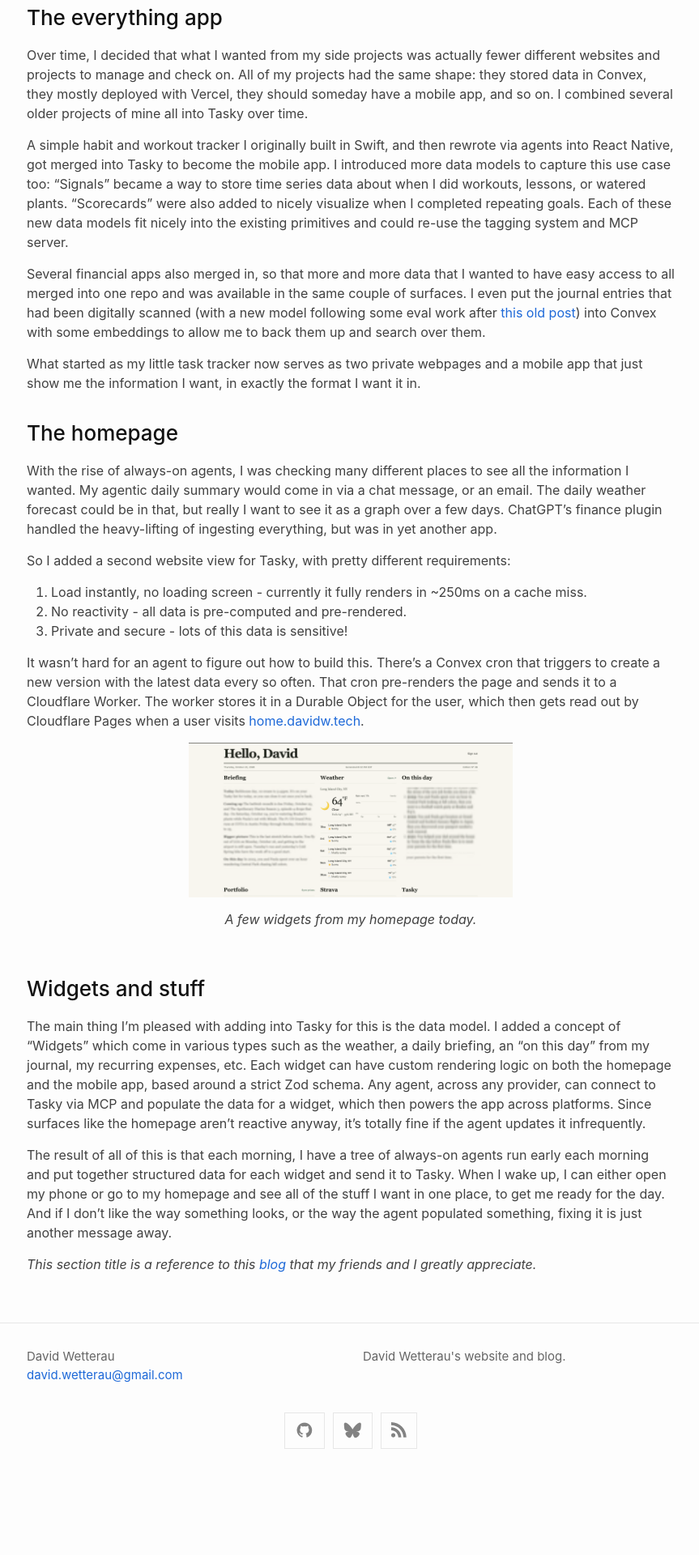
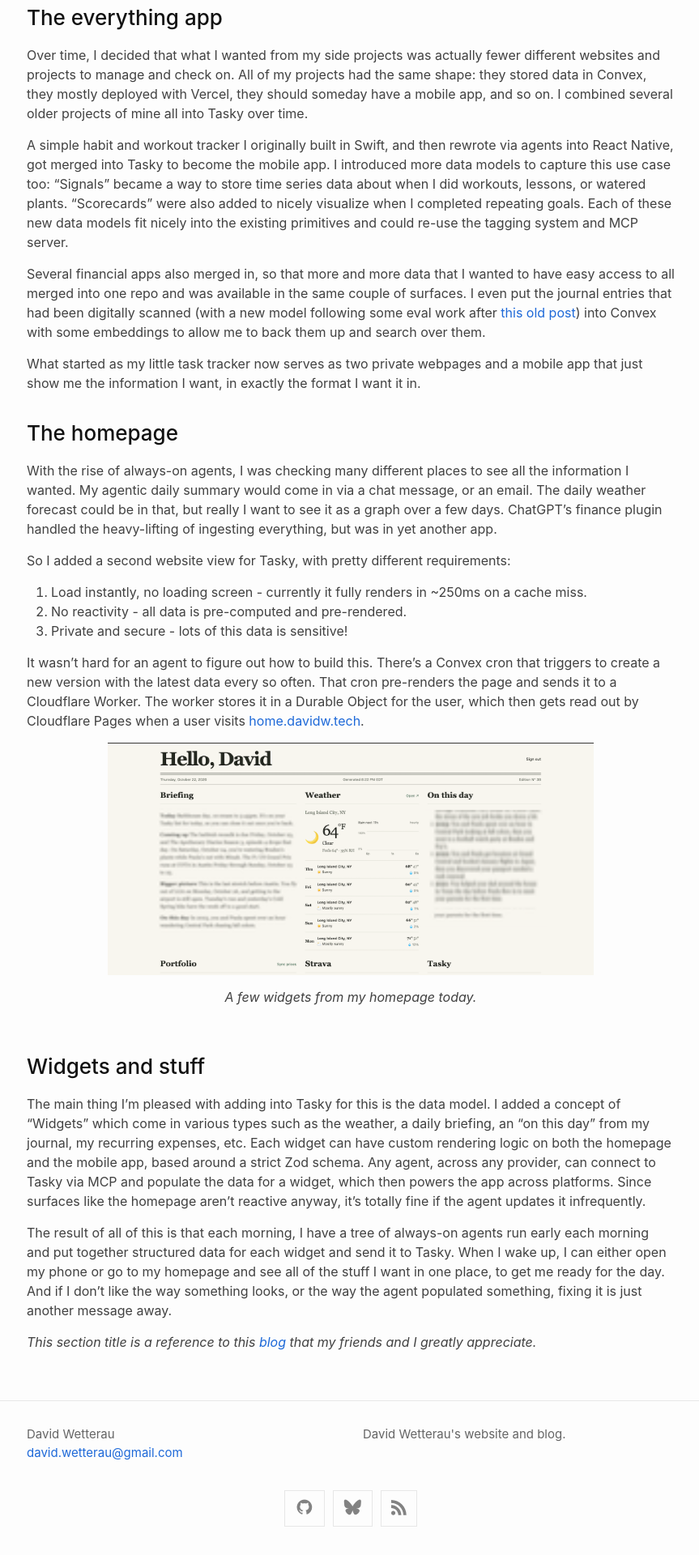
Before and after one commit to dwetterau/dwetterau.github.io, a Jekyll site: the page built from _posts/2026-10-22-tasky-and-agent-state.md, in a window 1280 px wide. Shown: the part 964-2884 px from the top of the page at 81% size, without its empty margins (207-1070 px from the left). Built offline with Jekyll 4.4.1, drawn with Linux system fonts in a browser that asks for light colours; comment, search, counter and statistics services are not loaded; before the commit the page ends 2788 px from its top, so only the background shows below that.

Commit message:
bigger image

```diff
--- a/_posts/2026-10-22-tasky-and-agent-state.md
+++ b/_posts/2026-10-22-tasky-and-agent-state.md
@@ -57,7 +57,7 @@
 That cron pre-renders the page and sends it to a Cloudflare Worker.
 The worker stores it in a Durable Object for the user, which then gets read out by Cloudflare Pages when a user visits [home.davidw.tech](https://home.davidw.tech).
 
-<p><img src="/assets/post_images/homepage_demo.png" alt="Homepage demo" class="centered-image small-image"></p>
+<p><img src="/assets/post_images/homepage_demo.png" alt="Homepage demo" class="centered-image medium-image"></p>
 <center><i>A few widgets from my homepage today.</i></center>
 <br />
 
```
